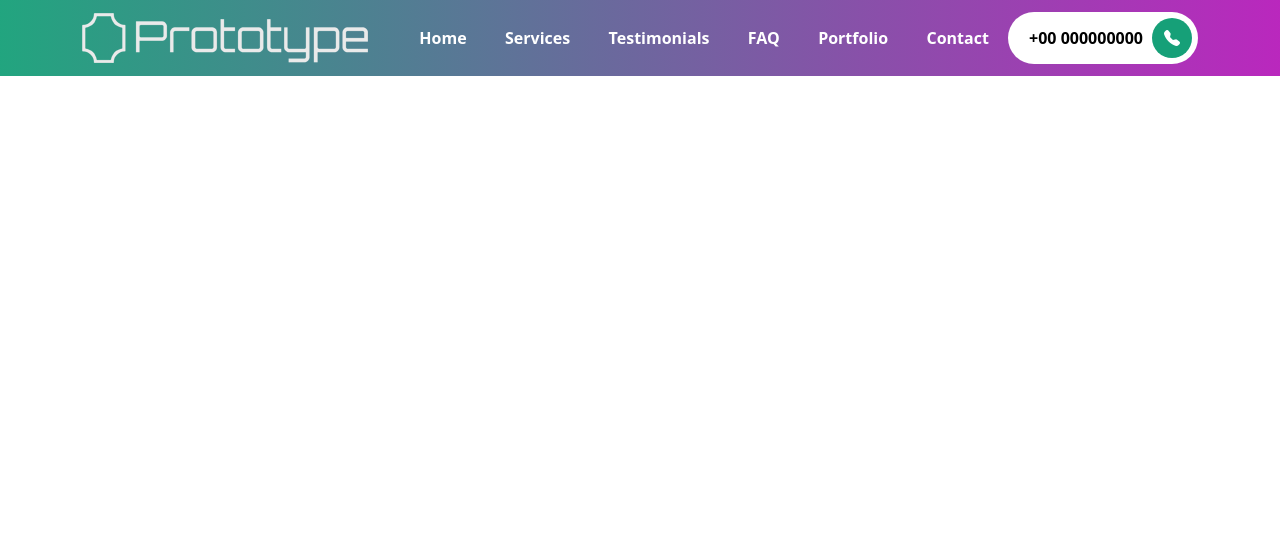
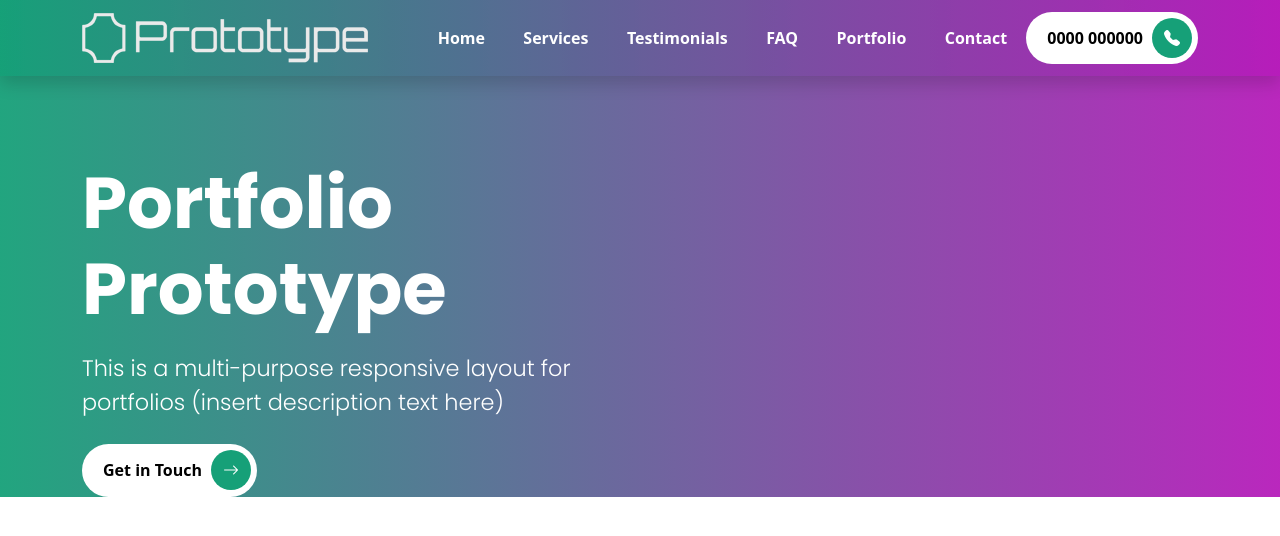
Before and after one commit to Narquil/Portfolio-prototype, a website: page index.html in a window 1280 px wide. Drawn offline with nearby package versions, Linux system fonts and the light colour scheme.

Commit message:
intro section left column (title, description & button)

```diff
--- a/app/scss/base/_typography.scss
+++ b/app/scss/base/_typography.scss
@@ -0,0 +1,27 @@
+@use "../abstracts" as *;
+
+// import Google Fonts Poppins
+@import url('https://fonts.googleapis.com/css2?family=Poppins:wght@100;200;300;400;500;600;700;800;900&display=swap');
+
+.display-2 {
+    margin-bottom: 1rem;
+    text-transform: capitalize;
+    font-family: 'Poppins', sans-serif;
+
+    &--intro {
+        display: inline-block;
+        font-weight: 700;
+    }
+
+    &--description {
+        font-size: 1rem;
+        display: block;
+        margin-top: 1.2rem;
+        text-transform: none;
+
+        @include media-breakpoint-up(lg) {
+            font-size: 1.4rem;
+            display: inline-block;
+        }
+    }
+}
--- a/app/scss/layout/_intro.scss
+++ b/app/scss/layout/_intro.scss
@@ -0,0 +1,8 @@
+@use "../abstracts" as *;
+
+.intro-section {
+    @include gradient;
+    padding: 10rem 0 0 0;
+    width: 100%;
+    height: 100%;
+}
--- a/index.html
+++ b/index.html
@@ -11,7 +11,7 @@
 </head>
 <body>
     <!-- navbar -->
-    <nav class="navbar navbar-expand-lg navbar-dark menu">
+    <nav class="navbar navbar-expand-lg navbar-dark menu shadow fixed-top">
         <div class="container">
           <a class="navbar-brand" href="#">
             <img src="./images/logo/logo.png" alt="Logo image" class="img-fluid">
@@ -44,7 +44,7 @@
             </ul>
 
             <button type="button" class="rounded-pill btn-rounded">
-                +00 000000000
+                0000 000000
                 <span>
                     <i class="bi bi-telephone-fill"></i>
                 </span>
@@ -56,9 +56,20 @@
     <!-- intro -->
     <section id="intro" class="intro-section">
       <div class="container">
-        <div class="row">
+        <div class="row align-items-center text-white">
           <div class="col-md-6 intro-col">
-
+            <h1 class="display-2">
+              <span class="display-2--intro">Portfolio prototype</span>
+              <span class="display-2--description lh-base">
+                This is a multi-purpose responsive layout for portfolios (insert description text here)
+              </span>
+            </h1>
+            <button type="button" class="rounded-pill btn-rounded">
+              Get in Touch
+              <span>
+                  <i class="bi bi-arrow-right"></i>
+              </span>
+            </button>
           </div>
 
           <div class="col-md-6 intro-col">
```
Also changed, not shown: dist/css/styles.css, dist/css/styles.min.css, 2 other files.
